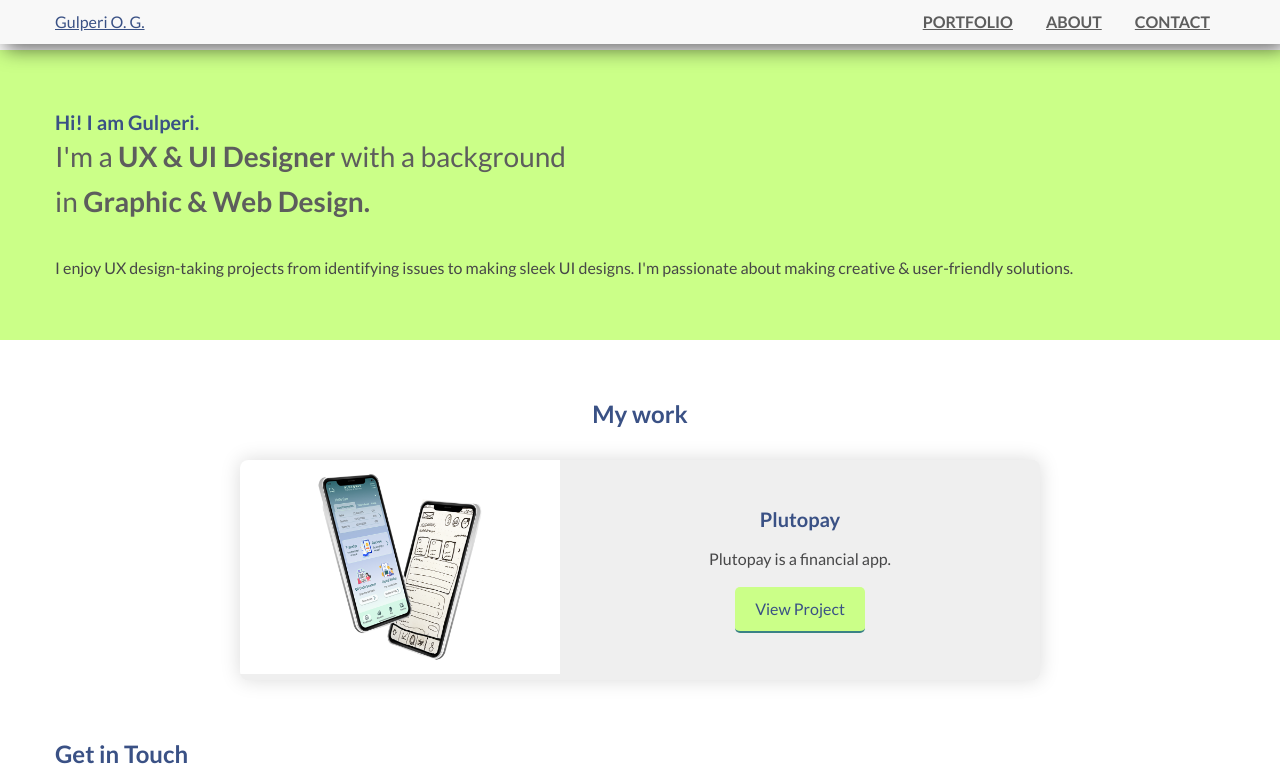
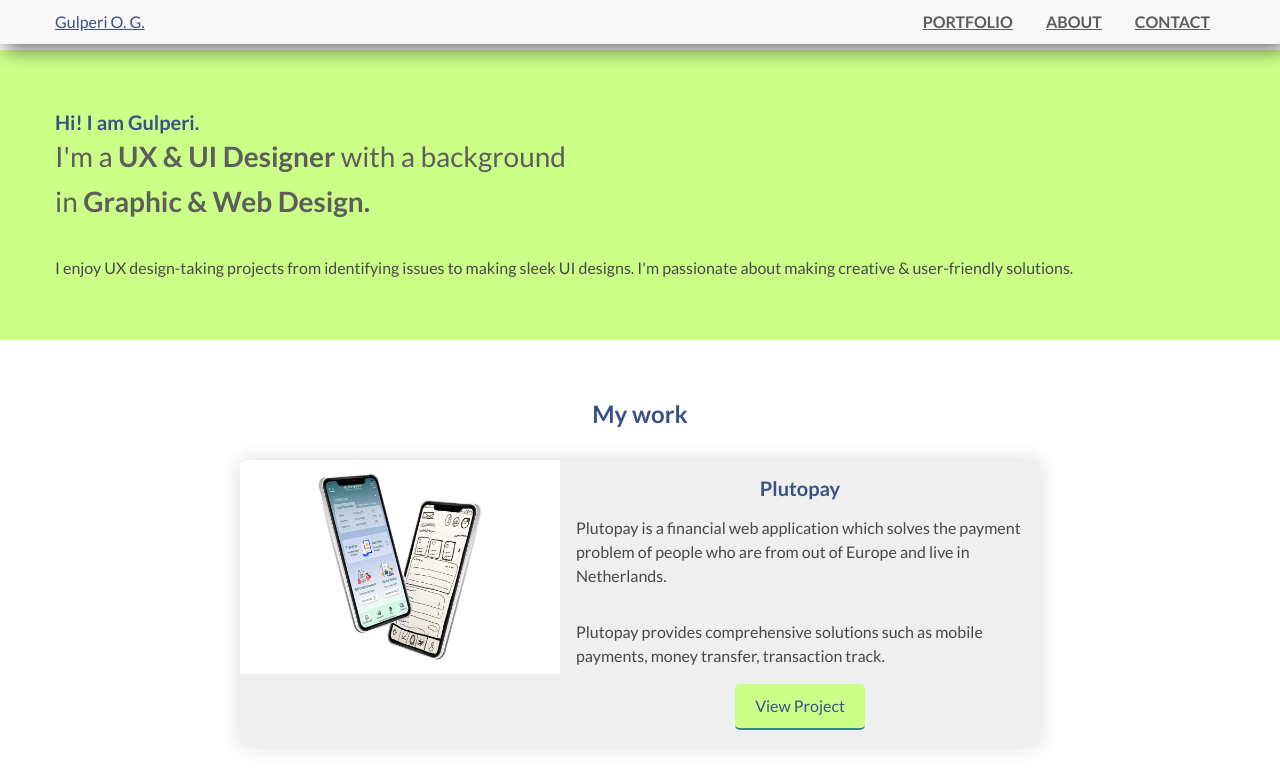
Before and after one commit to GOGulperi/my_first_portfolio, a plain HTML site: page index.html in a window 1280 px wide. Shown: the top 782 px of the page. Drawn offline with nearby package versions, Linux system fonts and the light colour scheme.

Commit message:
plutopay explanation

```diff
--- a/index.html
+++ b/index.html
@@ -46,7 +46,10 @@
           <div class="column project-card__content">
             <h3>Plutopay</h3>
             <p>
-              Plutopay is a financial app.
+              Plutopay is a financial web application which solves the payment problem of people who are from out of Europe and live in Netherlands.
+            </p>
+            <p>
+              Plutopay provides comprehensive solutions such as mobile payments, money transfer, transaction track.
             </p>
             <a href="plutopay.html" class="button">View Project</a>
           </div>
```
